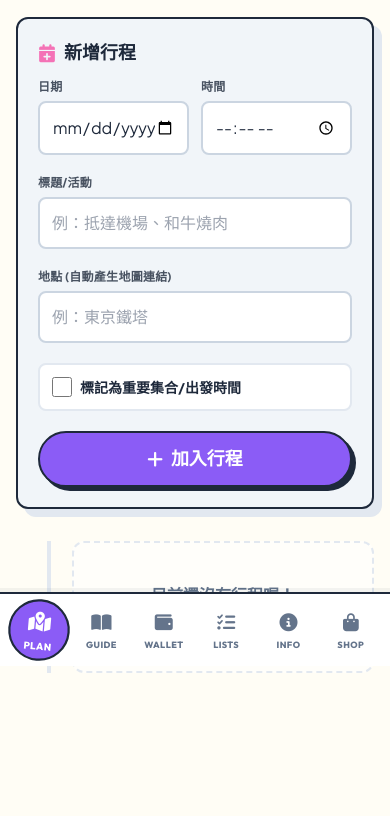
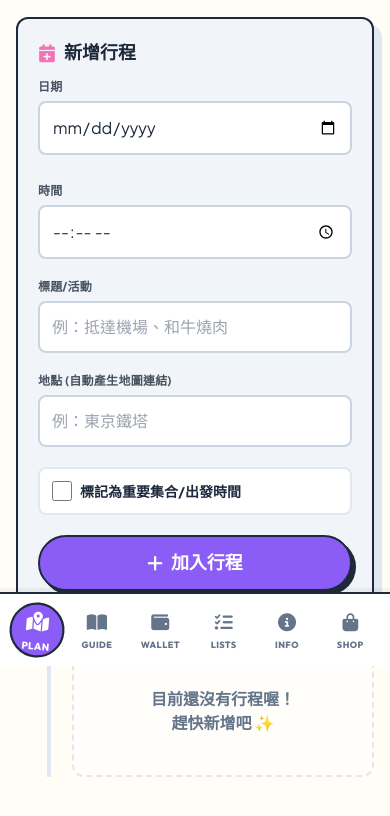
Before and after one commit to eda0717/Travel-App, a plain HTML site: page index.html in a window 390 px wide. Shown: the part 178-994 px from the top of the page. Before the commit the page ends 963 px from the top, so only its background shows below. Drawn offline with nearby package versions, Linux system fonts and the light colour scheme.

Commit message:
Add files via upload

```diff
--- a/index.html
+++ b/index.html
@@ -355,7 +355,7 @@
                 <div class="sticker-card !bg-muted blob-radius-2 animate-[popIn_0.4s_ease-out]">
                     <h3 class="font-display font-bold text-lg mb-3 flex items-center gap-2"><i class="fa-solid fa-calendar-plus text-secondary"></i> 新增行程</h3>
                     <form id="form-plan" class="flex flex-col gap-1">
-                        <div class="grid grid-cols-2 gap-3">
+                        <div class="grid grid-cols-1 sm:grid-cols-2 gap-3">
                             <div>
                                 <label class="label-candy">日期</label>
                                 <input type="date" id="plan-date" class="input-candy" required>
@@ -537,7 +537,7 @@
                 <div class="sticker-card blob-radius-1 animate-[popIn_0.5s_ease-out]">
                     <h3 class="font-display font-bold text-lg mb-3 flex items-center gap-2"><i class="fa-solid fa-receipt text-accent"></i> 記一筆花費</h3>
                     <form id="form-expense" class="flex flex-col gap-1">
-                        <div class="grid grid-cols-2 gap-3">
+                        <div class="grid grid-cols-1 sm:grid-cols-2 gap-3">
                             <div>
                                 <label class="label-candy">日期</label>
                                 <input type="date" id="exp-date" class="input-candy" required value="${new Date().toISOString().split('T')[0]}">
@@ -754,7 +754,7 @@
                             <label class="label-candy">商品名稱</label>
                             <input type="text" id="shop-name" class="input-candy" required>
                         </div>
-                        <div class="grid grid-cols-2 gap-3">
+                        <div class="grid grid-cols-1 sm:grid-cols-2 gap-3">
                             <div>
                                 <label class="label-candy">分類 (可自填新分類)</label>
                                 <input type="text" id="shop-cat" list="shop-categories" class="input-candy" placeholder="美妝、超市..." required>
@@ -829,11 +829,11 @@
 						//                // 若背景為黃色 (tertiary)，使用深色字體以確保對比度清晰
 						const activeTextColor =
 							tab.color === 'tertiary' ? 'text-fg' : 'text-white';
-						const activeClasses = `bg-${tab.color} ${activeTextColor} border-2 border-fg rounded-full scale-110 rotate-[5deg]`;
-						const inactiveClasses = `text-mutedFg hover:bg-muted rounded-2xl`;
+						const activeClasses = `w-[50px] h-[50px] bg-${tab.color} ${activeTextColor} border-2 border-fg rounded-full scale-110 rotate-[5deg]`;
+						const inactiveClasses = `w-14 h-14 text-mutedFg hover:bg-muted rounded-2xl`;
 
 						return `
-                    <button onclick="switchTab('${tab.id}')" class="flex flex-col items-center justify-center w-14 h-14 shrink-0 transition-all duration-300 ${isActive ? activeClasses : inactiveClasses}">
+                    <button onclick="switchTab('${tab.id}')" class="flex flex-col items-center justify-center shrink-0 transition-all duration-300 ${isActive ? activeClasses : inactiveClasses}">
                         <div class="mb-0.5">
                             <i class="fa-solid ${tab.icon} text-lg"></i>
                         </div>
```
